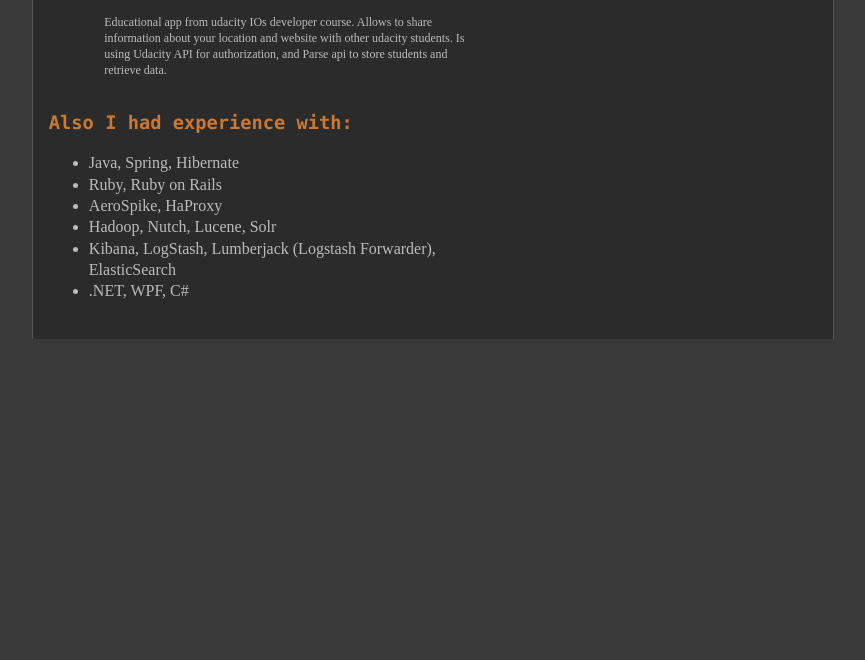
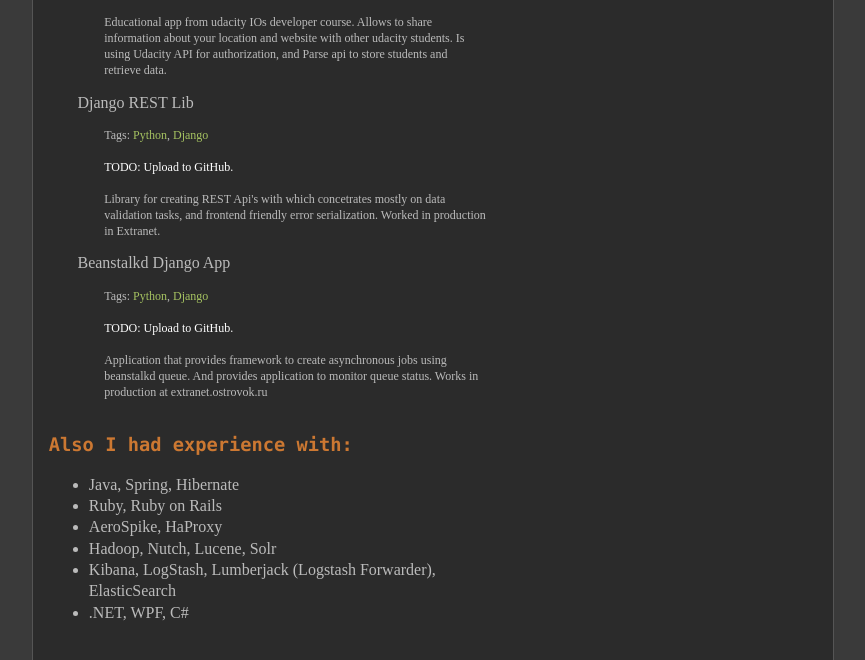
Before and after one commit to baitcode/baitcode.github.io, a website: page index.html in a window 1280 px wide. Shown: the part 1562-2222 px from the top of the page, without its empty margins (208-1073 px from the left). Before the commit the page ends 1901 px from the top, so only its background shows below. Drawn offline with Linux system fonts and the light colour scheme; a web font is replaced by a local one.

Commit message:
two last projects

```diff
--- a/index.html
+++ b/index.html
@@ -207,6 +207,43 @@
                     store students and retrieve data.
                   </td>
                 </tr>
+
+                <tr>
+                  <td class="project-name">
+                    Django REST Lib
+                  </td>
+                </tr>
+                <tr>
+                  <td class="project-description">
+                    Tags: <span class="highlight">Python</span>,
+                    <span class="highlight">Django</span><br/><br/>
+
+                    <span class="todo">TODO: Upload to GitHub.</span><br /><br/>
+
+                    Library for creating REST Api's with which concetrates mostly on
+                    data validation tasks, and frontend friendly error serialization.
+
+                    Worked in production in Extranet.
+                  </td>
+                </tr>
+
+                <tr>
+                  <td class="project-name">
+                    Beanstalkd Django App
+                  </td>
+                </tr>
+                <tr>
+                  <td class="project-description">
+                    Tags: <span class="highlight">Python</span>,
+                    <span class="highlight">Django</span><br/><br/>
+
+                    <span class="todo">TODO: Upload to GitHub.</span><br /><br/>
+
+                    Application that provides framework to create asynchronous jobs using beanstalkd queue.
+                    And provides application to monitor queue status. Works in production at extranet.ostrovok.ru
+                  </td>
+                </tr>
+
               </tbody>
             </table>
           </div>
--- a/sources/styles/code.styl
+++ b/sources/styles/code.styl
@@ -9,3 +9,6 @@
 
 .highlight
   color: #A5C261
+
+.todo
+  color: #FFFFFF
```
Also changed, not shown: css/all.css.
